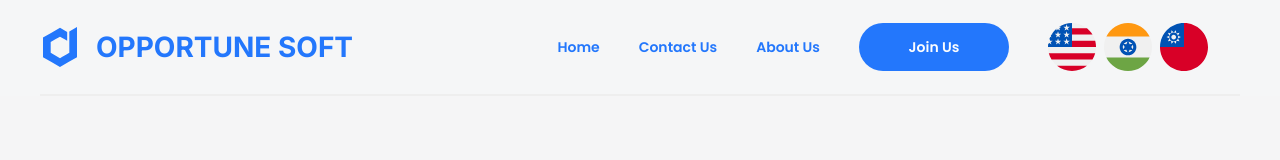
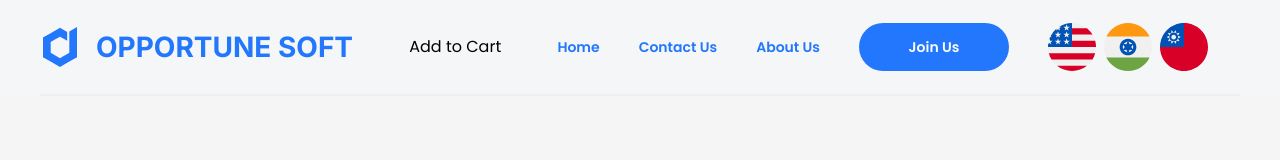
Before and after one commit to KO-YUAN/OTS-light, a Next.js app: page /en-US in a window 1280 px wide. Shown: the top 160 px of the page. Built offline with nearby package versions, Linux system fonts and the light colour scheme.

Commit message:
feat: add lang dictionary

```diff
--- a/app/[lang]/dictionaries.ts
+++ b/app/[lang]/dictionaries.ts
@@ -1,6 +1,7 @@
 import 'server-only'
 
 import { Lang } from '../lib/lang'
+import { LangDictionary } from '../lib/dictionary'
 
 const dictionaries = {
     ['en-US']: () => import('../dictionaries/lang/en-US.json').then((module) => module.default),
@@ -8,5 +9,5 @@ const dictionaries = {
     ['zh-TW']: () => import('../dictionaries/lang/zh-TW.json').then((module) => module.default),
   }
 
-  export const getDictionary = async (locale: Lang) =>
+  export const getDictionary = async (locale: Lang) :Promise<LangDictionary> =>
     dictionaries[locale]()
--- a/app/components/Navbar.tsx
+++ b/app/components/Navbar.tsx
@@ -4,8 +4,9 @@ import React, { useState } from "react";
 import Image from "next/image";
 import Link from "next/link";
 import { usePathname } from "next/navigation";
-import { Lang } from "../lib/lang";
-import { getDictionary } from "../[lang]/dictionaries";
+// import { Lang } from "../lib/lang";
+// import { getDictionary } from "../[lang]/dictionaries";
+import { LangDictionary } from "../lib/dictionary";
 
 const navLinks = [
   { name: "Home", href: "/" },
@@ -13,7 +14,12 @@ const navLinks = [
   { name: "About Us", href: "/about" },
 ];
 
-function Navbar({ dict }) {
+function Navbar({
+   dict
+  }: Readonly<{
+  dict: LangDictionary
+}>) {
+
   const pathname = usePathname();
 
   const [isOpen, setIsOpen] = useState(false);
@@ -40,7 +46,7 @@ function Navbar({ dict }) {
             height={30}
           />
         </div>
-
+        <p className="text-black">{dict.products.cart}</p>
         <ul className="hidden sm:flex lg:gap-[39px] gap-[18px] items-center font-poppins font-semibold md:text-sm text-xs capitalize">
           {navLinks.map((link) => {
             const isActive = pathname === link.href;
--- /dev/null
+++ b/app/lib/dictionary.ts
@@ -0,0 +1,3 @@
+import en from '../dictionaries/lang/en-US.json';
+
+export type LangDictionary = typeof en;
```
